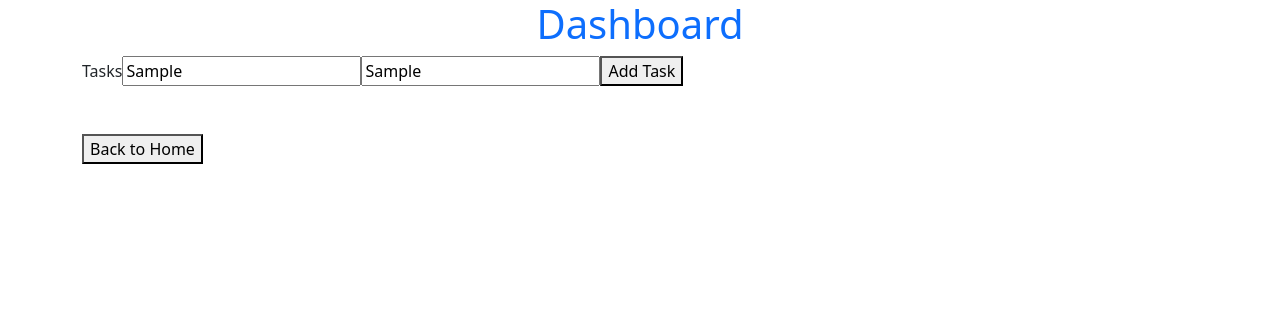
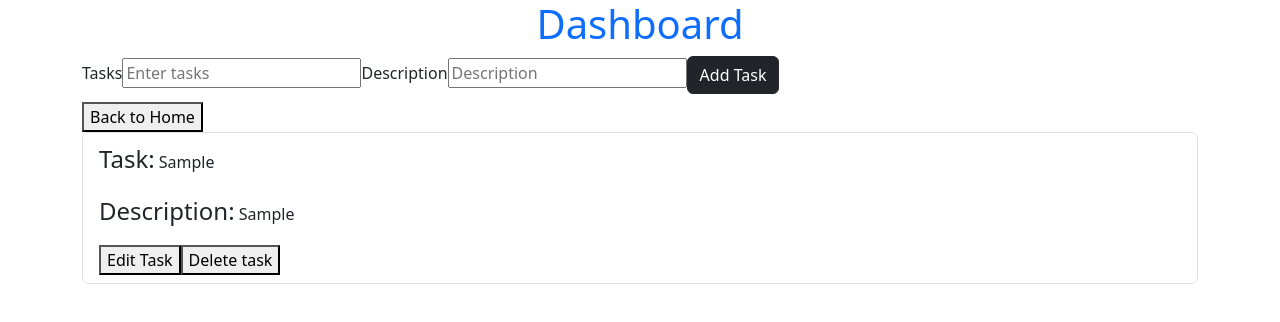
Before and after one commit to Akku3365/Dashboard, a React (Create React App) app: page /dash in a window 1280 px wide. Both pictures are taken after typing "Sample", "Sample" into the empty fields and a click on the button "Add Task". Shown: the top 322 px of the page. Built offline with nearby package versions, Linux system fonts and the light colour scheme.

Commit message:
Editable Dashboard

```diff
--- a/src/Components/Dashboard.js
+++ b/src/Components/Dashboard.js
@@ -1,63 +1,121 @@
-import React, { useContext, useEffect, useState } from 'react';
+/** @format */
+import React, { useContext, useEffect, useState } from "react";
 import { useNavigate } from "react-router-dom";
 import "bootstrap/dist/css/bootstrap.css";
 
+function Dashboard(props) {
+    const initialInput = {
+        t: "",
+        de: "",
+    };
 
-function Dashboard(props) {
+    // All States
+    const [tasks, setTasks] = useState(initialInput);
+    // const [description, setDescription] = useState('');
+    const [taskList, setTaskList] = useState([]);
+    const [editTasks, setEditTasks] = useState({});
+    const [editdTask, setEditdTask] = useState({ id: 0, t: "", de: "" });
 
-    let initialSubmit;
+    useEffect(() => {
+        const storedItems = localStorage.getItem("Task");
+        if (storedItems) {
+            setTaskList(JSON.parse(storedItems));
+        }
+    }, []);
 
-    // if (localStorage.getItem("Task") === null) {
-    //     initialSubmit = []
-    // } else {
-    //     initialSubmit = JSON.parse(localStorage.getItem("Task"))
-    // }
-
-
-    const [submitTask, setSubmitTask] = useState(initialSubmit);
-    useEffect(() => {
-        localStorage.setItem("Task", JSON.stringify(submitTask))
-    }, [submitTask])
-
-    const initialTask = {
-        task: "",
-        desc: ""
-    }
-    const [tasks, setTasks] = useState(initialTask);
-
-    const taskInputChange = (e) => {
+    const handOnchangeFn = (e) => {
         const { name, value } = e.target;
         setTasks({ ...tasks, [name]: value });
-        console.log(tasks)
-    }
+    };
 
     const taskInputSubmit = () => {
-        setSubmitTask({ ...submitTask, tasks})
-    }
+        let temp_arr = [...taskList, { ...tasks, id: taskList.length + 1 }];
+        setTaskList(temp_arr);
+        localStorage.setItem("Task", JSON.stringify(temp_arr));
+        setTasks(initialInput);
+    };
 
-    console.log(submitTask)
+    const taskInputDelete = (i) => {
+        console.log(i);
+        let new_Arr = taskList.filter((task) => task.id !== i);
+        setTaskList(new_Arr);
+        localStorage.setItem("Task", JSON.stringify(new_Arr));
+    };
 
-    // console.log(props)
+    const taskEditFunction = (val) => {
+        setEditTasks(val);
+        setEditdTask(val)
+    };
+
+    // Update the input fields for editing the task
+    const handleEditChange = (e) => {
+        const { name, value } = e.target;
+        setEditdTask({ ...editdTask, [name]: value });
+    };
+
+    // Save the edited task
+
+    const handleSaveEdit = () => {
+        const taskIndex = taskList.findIndex((task) => task.id === editTasks.id);
+        const updatedtaskList = [...taskList];
+        if (taskIndex !== -1) {
+            updatedtaskList[taskIndex] = { ...editdTask, id: editTasks.id };
+        }
+        setTaskList(updatedtaskList);
+        localStorage.setItem("Task", JSON.stringify(updatedtaskList));
+        setEditdTask({
+            id: 0,
+            t: "",
+            de: "",
+        });
+        setEditTasks({});
+    };
 
     const backFunction = useNavigate();
 
     const handleback = () => {
         backFunction("/");
-    }
+    };
 
     return (
         <>
-            <div className='container'>
-                <h1 className='text-primary text-center'>Dashboard{props.role}</h1>
-                <label htmlFor='task mt-3'>Tasks</label>
-                <input type='text' name="task" value={tasks.task} onChange={taskInputChange} placeholder='Enter tasks'></input>
-                <input type='text' name="desc" value={tasks.desc} onChange={taskInputChange} placeholder='Description'></input>
-                <button onClick={taskInputSubmit} >Add Task</button>
-                <br />
-                <button className='mt-5' onClick={handleback} >Back to Home</button>
+            <div className="container">
+                <div>
+                    <h1 className="text-primary text-center">Dashboard{props.role}</h1>
+                    <label htmlFor="task">Tasks</label>
+                    <input type="text" value={tasks.t} name="t" onChange={handOnchangeFn} placeholder="Enter tasks"></input>
+                    <label htmlFor="task">Description</label>
+                    <input type="text" value={tasks.de} name="de" onChange={handOnchangeFn} placeholder="Description"></input>
+                    <button className="btn btn-dark" onClick={taskInputSubmit}>Add Task</button><br />
+                    <button className="mt-2" onClick={handleback}>
+                        Back to Home
+                    </button>
+                    <br />
+                </div>
+
+                <div>
+                    <ol className="list-group">
+                        {taskList.map((taskItem, i) => (
+                            <li className="list-group-item" key={i}>
+                                <p><span className="fs-4">Task:</span> {taskItem.t}</p>
+                                <p><span className="fs-4">Description:</span> {taskItem.de}</p>
+                                <span><button onClick={() => taskEditFunction(taskItem)} >Edit Task</button></span>
+                                <span><button onClick={() => taskInputDelete(taskItem.id)}>Delete task</button></span>
+                            </li>
+                        ))}
+                    </ol>
+                </div>
+            {editTasks.id !== undefined && (
+                <div>
+                    <h3>Edit Your Task</h3>
+                    <input type="text" name="t" value={editdTask.t} onChange={handleEditChange} placeholder="Edit your task"></input>
+                    <input type="text" name="de" value={editdTask.de} onChange={handleEditChange} placeholder="Edit your description"></input>
+                    <button onClick={handleSaveEdit}>Update</button>
+                </div>
+            )}
             </div>
         </>
-    )
+    );
 }
 
-export default Dashboard
+export default Dashboard;
```
